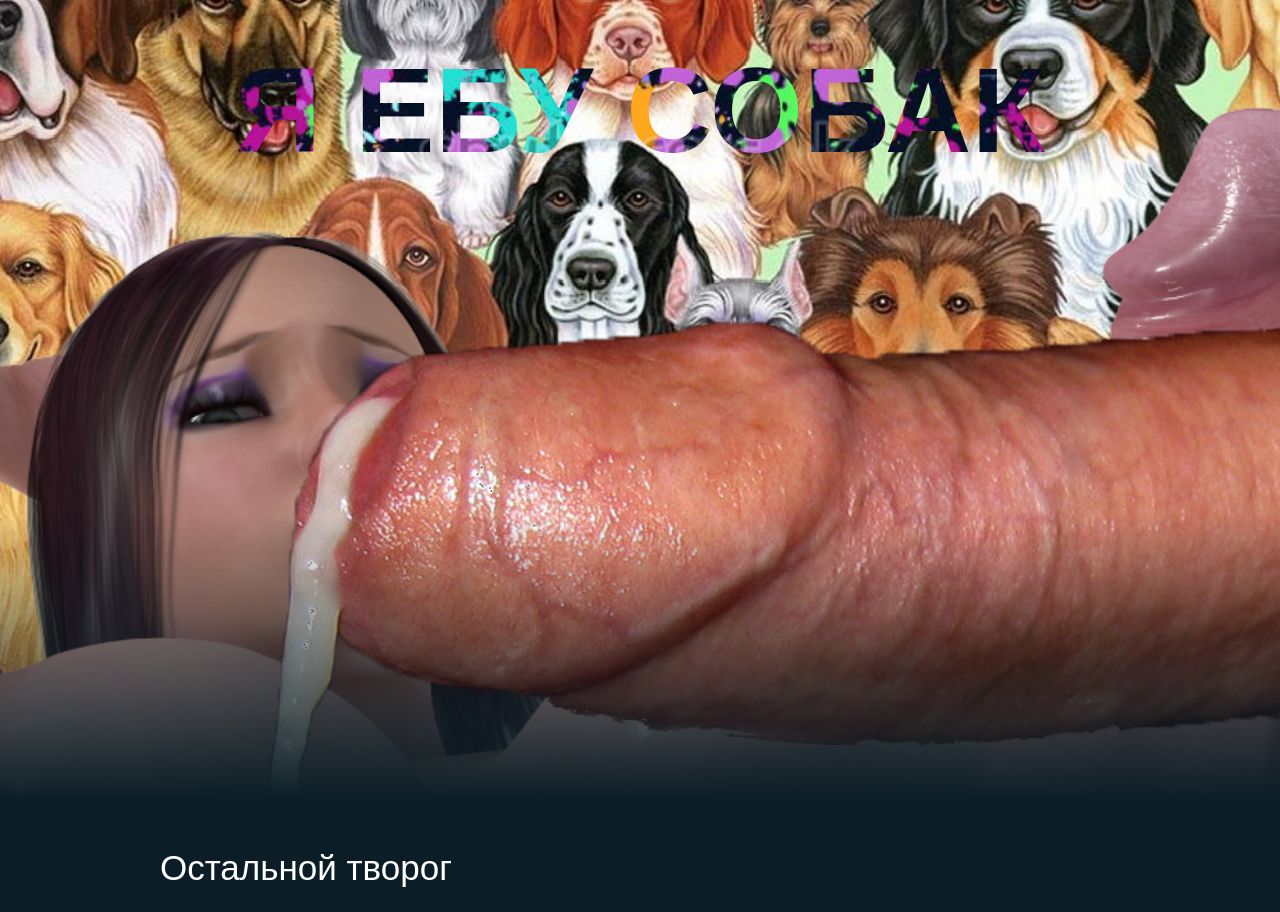
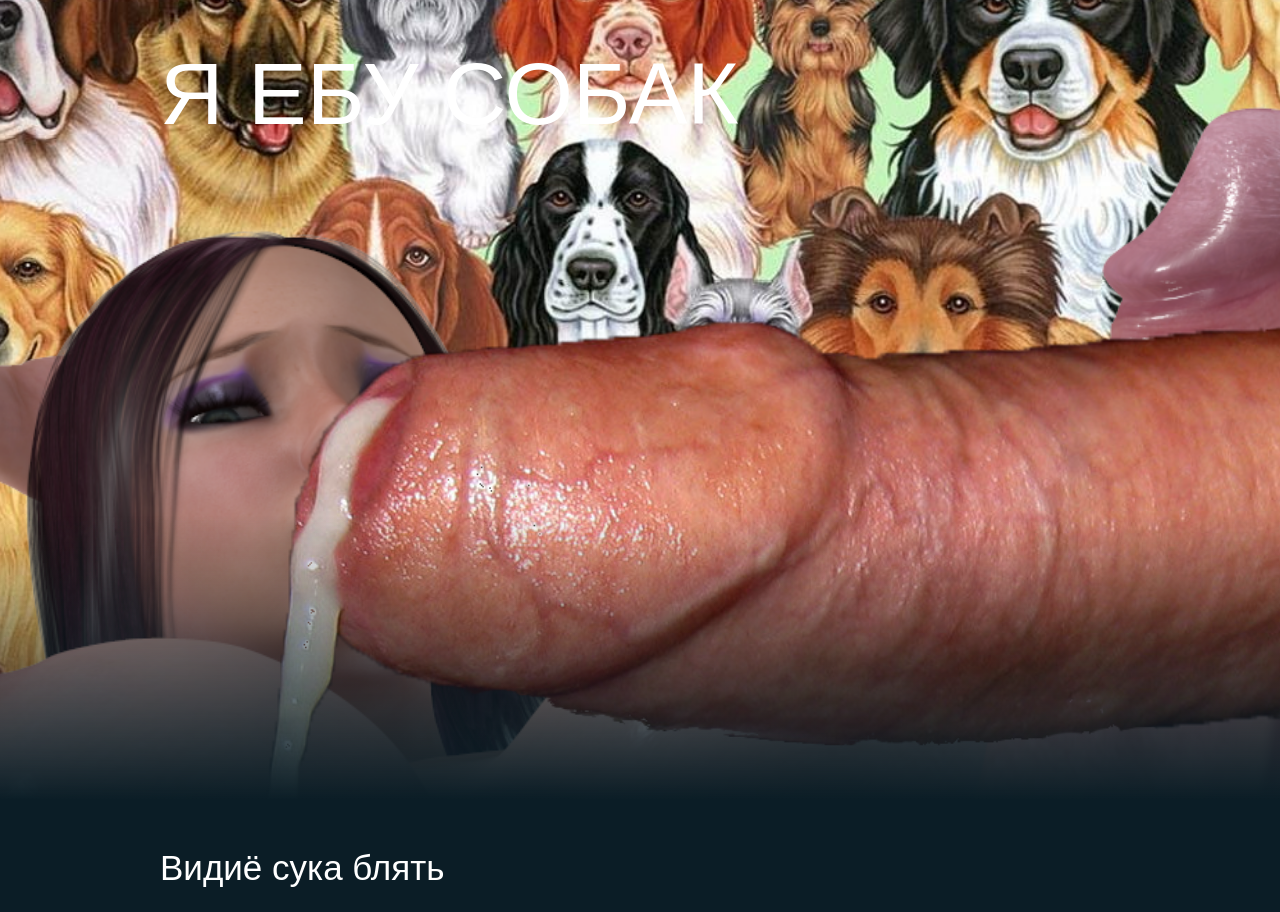
Before and after one commit to iskril/mmm, a plain HTML site: page index.html in a window 1280 px wide. Drawn offline with nearby package versions, Linux system fonts and the light colour scheme; grey boxes are pictures that could not be loaded; a web font is replaced by a local one.

Commit message:
Update index.html

```diff
--- a/index.html
+++ b/index.html
@@ -20,8 +20,8 @@
             <div class="parallax__body">
                 <div class="parallax__container _container">
 
-                    <div class="parallax__title"><a
-                            href="https://celebjihad.com/kristen-stewart2/kristen-stewart-nude-photos-and-nipple-tweaking-video" target="_blank">Я
+                    <div class="parallax__title">
+                        Я
                             ебу собак</a>
                     </div>
                 </div>
@@ -40,7 +40,7 @@
         </section>
         <section class="content">
             <div class="content__container _container">
-                <h2 class="content__title">Остальной творог</h2>
+                <h2 class="content__title">Видиё сука блять</h2>
                 <div class="content__text">
                     <iframe src="https://vk.com/video_ext.php?oid=-62483550&id=166824252&hash=71fe80aa936b7c7a" width="300" height="300" frameborder="0" allowfullscreen="1" allow="autoplay; encrypted-media; fullscreen; picture-in-picture"></iframe>
                 </div>
```
